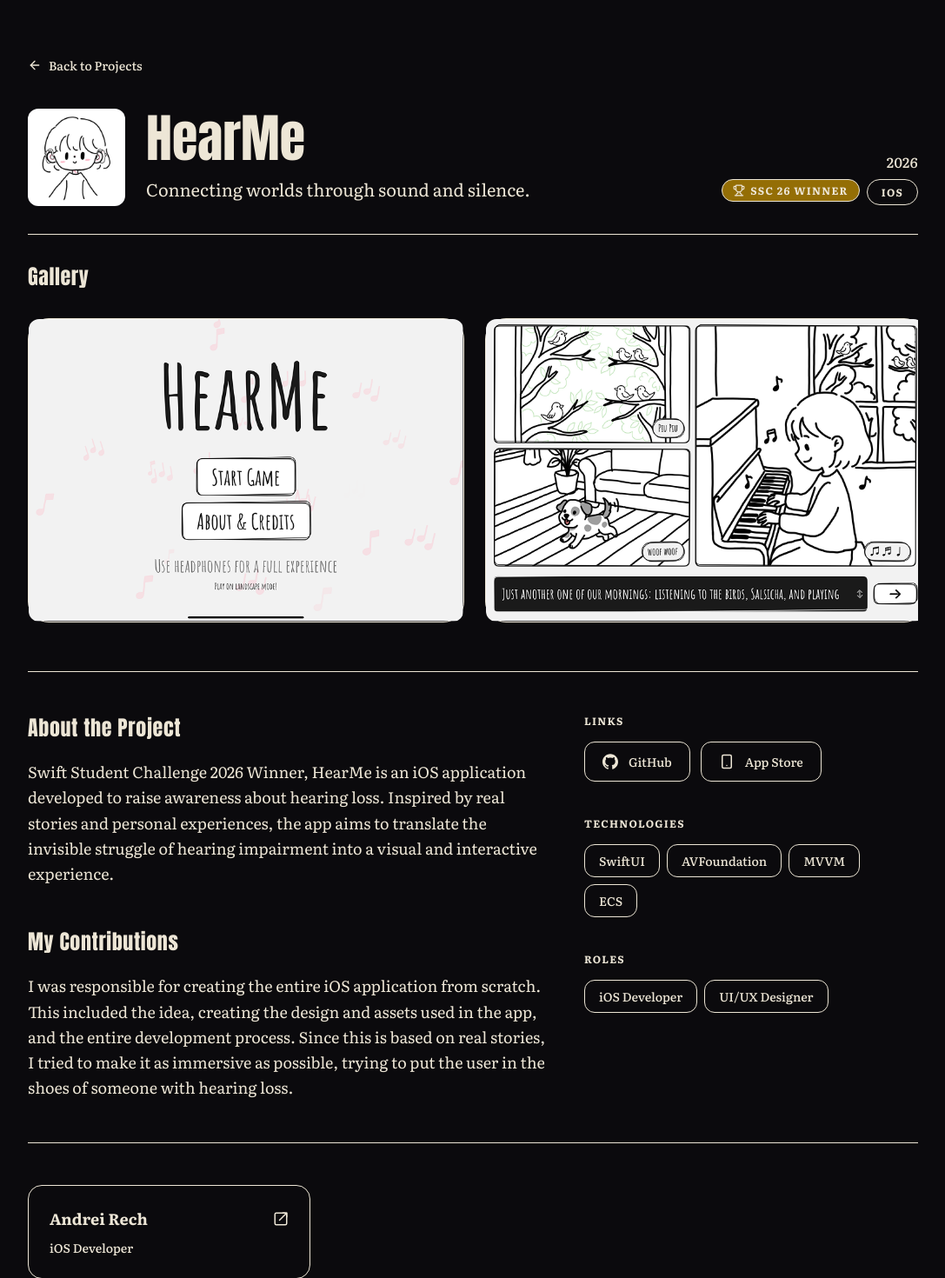
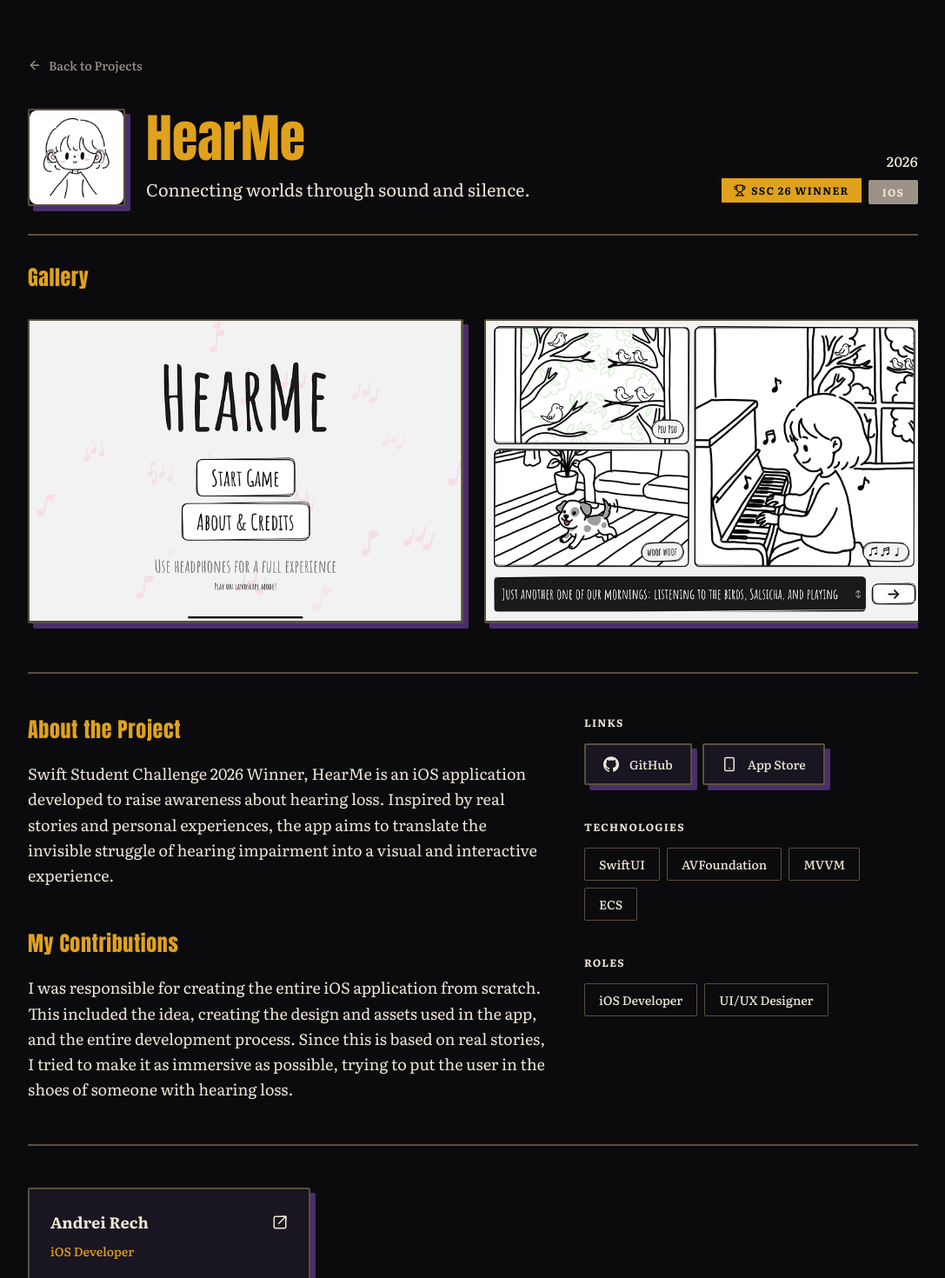
Before and after one commit to AndreiRech/Portfolio, a Next.js app: page /projects/hearme in a window 1280 px wide. Shown: the top 1470 px of the page at 87% size, without its empty margins (96-1183 px from the left). Built offline with nearby package versions, Linux system fonts and the light colour scheme; a web font is replaced by a local one.

Commit message:
Implement project details and reticle restyles

```diff
--- a/src/components/CustomCursor.tsx
+++ b/src/components/CustomCursor.tsx
@@ -24,11 +24,11 @@ type CursorState = 'default' | 'hover' | 'grab';
 // ─── Config ────────────────────────────────────────────────────────────────────
 const STATE_CONFIG: Record<
   CursorState,
-  { width: number; height: number; bg: string; border: string; opacity: number; scale: number }
+  { width: number; height: number; bg: string; border: string; color: string; opacity: number; scale: number }
 > = {
-  default: { width: 14, height: 14, bg: '#8384B1', border: 'rgba(0, 0, 0, 0)', opacity: 1, scale: 1 },
-  hover:   { width: 40, height: 40, bg: '#CC3766', border: 'rgba(0, 0, 0, 0)', opacity: 1, scale: 1 },
-  grab:    { width: 36, height: 36, bg: 'rgba(0, 0, 0, 0)', border: '#8384B1', opacity: 0.85, scale: 1 },
+  default: { width: 18, height: 18, bg: 'transparent', border: 'var(--color-paper)', color: 'var(--color-paper)', opacity: 1, scale: 1 },
+  hover:   { width: 40, height: 40, bg: 'transparent', border: 'var(--color-mustard)', color: 'var(--color-mustard)', opacity: 1, scale: 1 },
+  grab:    { width: 36, height: 36, bg: 'transparent', border: 'var(--color-paper)', color: 'var(--color-paper)', opacity: 0.9, scale: 1 },
 };
 
 const SPRING = { stiffness: 500, damping: 38, mass: 0.5 };
@@ -115,18 +115,20 @@ export default function CustomCursor() {
       ref={cursorRef}
       aria-hidden="true"
       className="custom-cursor"
+      data-state={state}
       style={{
         x,
         y,
         opacity: visible ? 1 : 0,
         borderWidth: '1.5px',
-        borderStyle: 'solid'
+        borderStyle: state === 'grab' ? 'dashed' : 'solid',
       }}
       animate={{
         width:           cfg.width,
         height:          cfg.height,
         backgroundColor: cfg.bg,
         borderColor:     cfg.border,
+        color:           cfg.color,
         scale:           cfg.scale,
       }}
       transition={{
@@ -134,10 +136,16 @@ export default function CustomCursor() {
         height:          SIZE_SPRING,
         backgroundColor: { duration: 0.18, ease: 'easeOut' },
         borderColor:     { duration: 0.18, ease: 'easeOut' },
+        color:           { duration: 0.18, ease: 'easeOut' },
         opacity:         { duration: 0.2 },
         scale:           SIZE_SPRING,
       }}
     >
+      {/* The animated ring stays open while these two token-colored hairlines
+          extend past it, turning the cursor into a true crosshair. */}
+      <span className="absolute left-1/2 top-1/2 h-[1.5px] w-[calc(100%+10px)] -translate-x-1/2 -translate-y-1/2 bg-current" />
+      <span className="absolute left-1/2 top-1/2 h-[calc(100%+10px)] w-[1.5px] -translate-x-1/2 -translate-y-1/2 bg-current" />
+
       {/* Grab-state label — "drag" hint */}
       <AnimatePresence>
         {state === 'grab' && (
@@ -147,7 +155,7 @@ export default function CustomCursor() {
             animate={{ opacity: 1, scale: 1 }}
             exit={{ opacity: 0, scale: 0.6 }}
             transition={{ duration: 0.15 }}
-            className="text-[10px] font-bold tracking-widest text-mist"
+            className="relative z-10 text-[10px] font-bold tracking-widest text-mustard"
             style={{ position: 'absolute', top: '50%', left: '50%', transform: 'translate(-50%, -50%)' }}
           >
             ↔
--- a/src/components/ProjectDetails.tsx
+++ b/src/components/ProjectDetails.tsx
@@ -1,13 +1,14 @@
 // src/components/ProjectDetails.tsx
 'use client';
 
-import { useRef, useState } from 'react';
+import { CSSProperties, useRef, useState } from 'react';
 import { notFound } from 'next/navigation';
 import Image from 'next/image';
 import Link from 'next/link';
 import { ArrowLeft, ExternalLink, Smartphone, Image as ImageIcon, Trophy } from 'lucide-react';
 import { GithubIcon, ExternalSquareIcon } from '@/components/icons';
 import { getProjects } from '@/data/projects';
+import { getCategoryColor } from '@/lib/categoryColors';
 import { useSettings } from '@/context/SettingsContext';
 
 interface ProjectDetailsProps {
@@ -51,67 +52,72 @@ export default function ProjectDetails({ projectId }: ProjectDetailsProps) {
   if (!project) notFound();
 
   const categoryLabel = t(`cat_${project.category.toLowerCase()}`) || project.category;
+  const { block: categoryColor, on: categoryTextColor } = getCategoryColor(project.category);
+  const categoryStyle = {
+    '--category-color': categoryColor,
+    '--category-on': categoryTextColor,
+  } as CSSProperties;
 
   return (
-    <main className="min-h-screen bg-base text-mist pb-8 pt-16 px-6 md:px-10 selection:bg-accent selection:text-mist">
+    <main className="min-h-screen bg-ink px-6 pb-8 pt-16 text-paper selection:bg-mustard selection:text-ink md:px-10">
       <div className="max-w-5xl mx-auto">
 
         <Link
           href="/#projects"
-          className="inline-flex items-center gap-2 text-sm font-medium text-desat hover:text-accent transition-colors mb-10"
+          className="inline-flex items-center gap-2 text-sm font-medium text-smoke transition-colors hover:text-mustard mb-10"
         >
           <ArrowLeft size={16} />
           {t('proj_back')}
         </Link>
 
         {/* Header Block */}
-        <header className="flex flex-row justify-between relative border-b border-glass-border pb-8">
+        <header className="relative flex flex-row justify-between border-b-2 border-panel-border pb-8">
           <div className="flex flex-row gap-6">
             {project.logoUrl ? (
-                <div className="w-28 h-28 rounded-xl overflow-hidden glass flex items-center justify-center shrink-0 bg-midnight">
+                <div className="panel flex h-28 w-28 shrink-0 items-center justify-center overflow-hidden bg-ink">
                   <Image src={project.logoUrl} alt={`${project.name} Logo`} width={300} height={300} className="object-cover" />
                 </div>
               ) : (
-                <div className="w-28 h-28 rounded-xl overflow-hidden glass flex items-center justify-center shrink-0 bg-midnight/20 border border-glass-border">
-                  <ImageIcon size={32} className="text-desat/50" strokeWidth={1.5} />
+                <div className="panel flex h-28 w-28 shrink-0 items-center justify-center overflow-hidden bg-ink">
+                  <ImageIcon size={32} className="text-smoke/50" strokeWidth={1.5} />
                 </div>
               )}
             <div className="flex flex-col gap-3 max-w-[3xl] justify-center">
               <div className="flex items-center gap-4">
-                <h1 className="text-4xl md:text-6xl font-black text-accent" style={{ fontFamily: 'var(--font-heading)' }}>
+                <h1 className="text-4xl md:text-6xl font-black text-mustard" style={{ fontFamily: 'var(--font-heading)' }}>
                   {project.name}
                 </h1>
               </div>
-              <div className="text-lg md:text-xl text-mist leading-relaxed" style={{ fontFamily: 'var(--font-body)' }}>
+              <div className="text-lg md:text-xl text-paper leading-relaxed" style={{ fontFamily: 'var(--font-body)' }}>
                 {project.shortDescription}
               </div>
             </div>
           </div>
 
           <div className="flex flex-col items-end justify-center gap-2 ml-10 pt-8 mt-4 shrink-0">
-            <span className="text-mist font-medium tracking-wide">
+            <span className="text-paper font-medium tracking-wide">
               {project.date}
             </span>
             <div className="flex flex-row items-center gap-2">
               {project.awards && project.awards.length > 0 && (
                 <div className="flex flex-wrap gap-2 mb-1">
                   {project.awards.map(award => (
-                    <span key={award.short} className="inline-flex items-center gap-1.5 px-3 py-1 text-xs font-bold tracking-widest bg-yellow-500/60 border border-glass-border text-mist rounded-full uppercase">
+                    <span key={award.short} className="inline-flex items-center gap-1.5 border-2 border-mustard bg-mustard px-3 py-1 text-xs font-bold tracking-widest text-ink uppercase">
                       <Trophy size={14} />
                       {award.short}
                     </span>
                   ))}
                 </div>
               )}
-              <span className="inline-block px-4 py-1.5 text-xs font-bold tracking-widest bg-midnight/40 border border-glass-border text-mist rounded-full uppercase">
+              <span className="category-badge inline-block px-4 py-1.5 text-xs font-bold tracking-widest uppercase" style={categoryStyle}>
                 {categoryLabel}
               </span>
             </div>
           </div>
         </header>
 
-        <section className="w-full mt-8 mb-12 border-b border-glass-border pb-8">
-          <h2 className="text-2xl font-bold text-accent tracking-wide mb-8" style={{ fontFamily: 'var(--font-heading)' }}>
+        <section className="w-full mt-8 mb-12 border-b-2 border-panel-border pb-8">
+          <h2 className="text-2xl font-bold text-mustard tracking-wide mb-8" style={{ fontFamily: 'var(--font-heading)' }}>
             {t('proj_gallery')}
           </h2>
 
@@ -132,7 +138,7 @@ export default function ProjectDetails({ projectId }: ProjectDetailsProps) {
                 return (
                   <div
                     key={idx}
-                    className={`relative rounded-3xl glass border border-glass-border snap-center shrink-0 bg-midnight/10 flex items-center justify-center ${
+                    className={`panel panel-hover relative flex shrink-0 snap-center items-center justify-center bg-ink ${
                       isVertical
                         ? 'h-[400px] md:h-[500px]'
                         : 'h-[250px] md:h-[350px]'
@@ -146,15 +152,15 @@ export default function ProjectDetails({ projectId }: ProjectDetailsProps) {
                       sizes="100vw"
                       quality={100}
                       draggable={false}
-                      className="h-full w-auto object-contain pointer-events-none rounded-xl"
+                      className="h-full w-auto object-contain pointer-events-none"
                     />
                   </div>
                 );
               })
             ) : (
               [1, 2, 3].map((_, idx) => (
-                <div key={idx} className="relative h-[300px] md:h-[300px] min-w-[280px] md:min-w-[500px] rounded-2xl overflow-hidden glass border border-glass-border snap-center shrink-0 flex flex-col items-center justify-center bg-midnight/20">
-                  <div className="flex flex-col items-center gap-3 text-desat/40">
+                <div key={idx} className="panel panel-hover relative flex h-[300px] min-w-[280px] shrink-0 snap-center flex-col items-center justify-center overflow-hidden bg-ink md:h-[300px] md:min-w-[500px]">
+                  <div className="flex flex-col items-center gap-3 text-smoke/40">
                     <ImageIcon size={48} strokeWidth={1} />
                     <span className="text-sm font-bold tracking-widest uppercase">
                       Media Placeholder {idx + 1}
@@ -167,17 +173,17 @@ export default function ProjectDetails({ projectId }: ProjectDetailsProps) {
         </section>
 
         {/* Block 2: Information Split Layout */}
-        <div className={`grid grid-cols-1 lg:grid-cols-12 ${project.team && project.team.length > 0 ? 'border-b border-glass-border pb-12' : 'pb-4 mt-12'}`}>
+        <div className={`grid grid-cols-1 lg:grid-cols-12 ${project.team && project.team.length > 0 ? 'border-b-2 border-panel-border pb-12' : 'pb-4 mt-12'}`}>
           <div className="lg:col-span-7 flex flex-col gap-12">
             <section className="flex flex-col gap-5">
-              <h2 className="text-2xl font-bold text-accent tracking-wide" style={{ fontFamily: 'var(--font-heading)' }}>{t('proj_about')}</h2>
-              <div className="text-base md:text-lg text-mist leading-relaxed space-y-5" style={{ fontFamily: 'var(--font-body)' }}>
+              <h2 className="text-2xl font-bold text-mustard tracking-wide" style={{ fontFamily: 'var(--font-heading)' }}>{t('proj_about')}</h2>
+              <div className="text-base md:text-lg text-paper leading-relaxed space-y-5" style={{ fontFamily: 'var(--font-body)' }}>
                 {project.description}
               </div>
             </section>
             <section className="flex flex-col gap-5">
-              <h2 className="text-2xl font-bold text-accent tracking-wide" style={{ fontFamily: 'var(--font-heading)' }}>{t('proj_role')}</h2>
-              <div className="text-base md:text-lg text-mist leading-relaxed space-y-5" style={{ fontFamily: 'var(--font-body)' }}>
+              <h2 className="text-2xl font-bold text-mustard tracking-wide" style={{ fontFamily: 'var(--font-heading)' }}>{t('proj_role')}</h2>
+              <div className="text-base md:text-lg text-paper leading-relaxed space-y-5" style={{ fontFamily: 'var(--font-body)' }}>
                 {project.detailedRole}
               </div>
             </section>
@@ -187,25 +193,25 @@ export default function ProjectDetails({ projectId }: ProjectDetailsProps) {
             <div className="flex flex-col gap-10 w-full lg:max-w-sm">
               {(project.links.github || project.links.appStore || project.links.live || project.links.other) && (
                 <section className="flex flex-col gap-4">
-                  <h3 className="text-xs font-bold tracking-widest text-mist uppercase">{t('proj_links')}</h3>
+                  <h3 className="text-xs font-bold tracking-widest text-paper uppercase">{t('proj_links')}</h3>
                   <div className="flex flex-wrap gap-3">
                     {project.links.github && (
-                      <a href={project.links.github} target="_blank" rel="noopener noreferrer" className="flex items-center gap-3 text-sm font-medium text-mist hover:text-accent transition-colors glass px-5 py-3 rounded-xl border border-glass-border w-fit">
+                      <a href={project.links.github} target="_blank" rel="noopener noreferrer" className="panel panel-hover flex w-fit items-center gap-3 px-5 py-3 text-sm font-medium text-paper transition-colors hover:text-mustard">
                         <GithubIcon size={18} /> GitHub
                       </a>
                     )}
                     {project.links.appStore && (
-                      <a href={project.links.appStore} target="_blank" rel="noopener noreferrer" className="flex items-center gap-3 text-sm font-medium text-mist hover:text-accent transition-colors glass px-5 py-3 rounded-xl border border-glass-border w-fit">
+                      <a href={project.links.appStore} target="_blank" rel="noopener noreferrer" className="panel panel-hover flex w-fit items-center gap-3 px-5 py-3 text-sm font-medium text-paper transition-colors hover:text-mustard">
                         <Smartphone size={18} /> App Store
                       </a>
                     )}
                     {project.links.live && (
-                      <a href={project.links.live} target="_blank" rel="noopener noreferrer" className="flex items-center gap-3 text-sm font-medium text-mist hover:text-accent transition-colors glass px-5 py-3 rounded-xl border border-glass-border w-fit">
+                      <a href={project.links.live} target="_blank" rel="noopener noreferrer" className="panel panel-hover flex w-fit items-center gap-3 px-5 py-3 text-sm font-medium text-paper transition-colors hover:text-mustard">
                         <ExternalLink size={18} /> Website
                       </a>
                     )}
                     {project.links.other && (
-                      <a href={project.links.other[1]} target="_blank" rel="noopener noreferrer" className="flex items-center gap-3 text-sm font-medium text-mist hover:text-accent transition-colors glass px-5 py-3 rounded-xl border border-glass-border w-fit">
+                      <a href={project.links.other[1]} target="_blank" rel="noopener noreferrer" className="panel panel-hover flex w-fit items-center gap-3 px-5 py-3 text-sm font-medium text-paper transition-colors hover:text-mustard">
                         <ExternalLink size={18} /> {project.links.other[0]}
                       </a>
                     )}
@@ -213,18 +219,18 @@ export default function ProjectDetails({ projectId }: ProjectDetailsProps) {
                 </section>
               )}
               <section className="flex flex-col gap-4">
-                <h3 className="text-xs font-bold tracking-widest text-mist uppercase">{t('proj_techs')}</h3>
+                <h3 className="text-xs font-bold tracking-widest text-paper uppercase">{t('proj_techs')}</h3>
                 <div className="flex flex-wrap items-center gap-2">
                   {project.technologies.map((tech) => (
-                    <span key={tech} className="px-4 py-2 rounded-xl text-sm font-medium text-mist border border-glass-border transition-colors hover:text-accent">{tech}</span>
+                    <span key={tech} className="tag-chip px-4 py-2 text-sm font-medium">{tech}</span>
                   ))}
                 </div>
               </section>
               <section className="flex flex-col gap-4">
-                <h3 className="text-xs font-bold tracking-widest text-mist uppercase">{t('proj_roles')}</h3>
+                <h3 className="text-xs font-bold tracking-widest text-paper uppercase">{t('proj_roles')}</h3>
                 <div className="flex flex-wrap items-center gap-2">
                   {project.roles.map((role) => (
-                    <span key={role} className="px-4 py-2 rounded-xl text-sm font-medium text-mist border border-glass-border transition-colors hover:text-accent">{role}</span>
+                    <span key={role} className="tag-chip px-4 py-2 text-sm font-medium">{role}</span>
                   ))}
                 </div>
               </section>
@@ -236,16 +242,16 @@ export default function ProjectDetails({ projectId }: ProjectDetailsProps) {
         {project.team && project.team.length > 0 && (
             <div className="grid grid-cols-1 sm:grid-cols-2 md:grid-cols-3 mt-12 gap-6">
               {project.team.map((member, idx) => (
-                <div key={idx} className="flex flex-col gap-2 glass p-6 rounded-2xl border border-glass-border hover:border-accent transition-colors">
+                <div key={idx} className="panel panel-hover flex flex-col gap-2 p-6">
                   <div className="flex items-center justify-between gap-3">
-                    <span className="font-bold text-mist text-lg">{member.name}</span>
+                    <span className="font-bold text-paper text-lg">{member.name}</span>
                     {member.linkedinUrl && (
-                      <a href={member.linkedinUrl} target="_blank" rel="noopener noreferrer" className="text-mist hover:text-accent transition-colors" aria-label={`${member.name}'s LinkedIn`}>
+                      <a href={member.linkedinUrl} target="_blank" rel="noopener noreferrer" className="text-paper transition-colors hover:text-mustard" aria-label={`${member.name}'s LinkedIn`}>
                         <ExternalSquareIcon size={18} />
                       </a>
                     )}
                   </div>
-                  <span className="text-sm text-accent font-medium leading-relaxed" style={{ fontFamily: 'var(--font-body)' }}>{member.role}</span>
+                  <span className="text-sm text-mustard font-medium leading-relaxed" style={{ fontFamily: 'var(--font-body)' }}>{member.role}</span>
                 </div>
               ))}
             </div>
```
Also changed, not shown: .scratch/cowboy-bebop-redesign/issues/09-project-detail-page-poster-restyle.md, .scratch/cowboy-bebop-redesign/issues/10-reticle-cursor-restyle.md.
